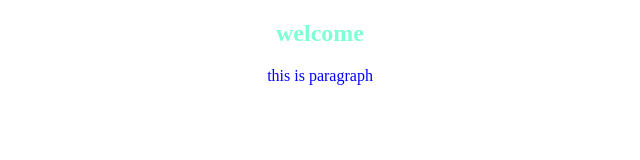
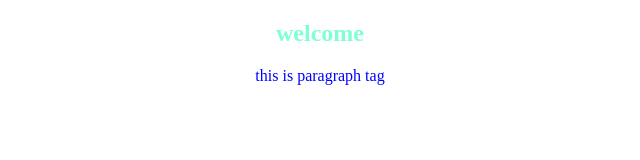
Before and after one commit to veeramreddygariAnusha/my-website, a plain HTML site: page index.html in a window 1280 px wide. Shown: the full height of the page, 320-960 px from the left. Drawn offline with Linux system fonts and the light colour scheme.

Commit message:
update homepage content

```diff
--- a/index.html
+++ b/index.html
@@ -6,6 +6,6 @@
 </head>
 <body>
    <h2>welcome </h2>
-   <p>this is paragraph</p>
+   <p>this is paragraph tag</p>
 </body>
 </html>
```
